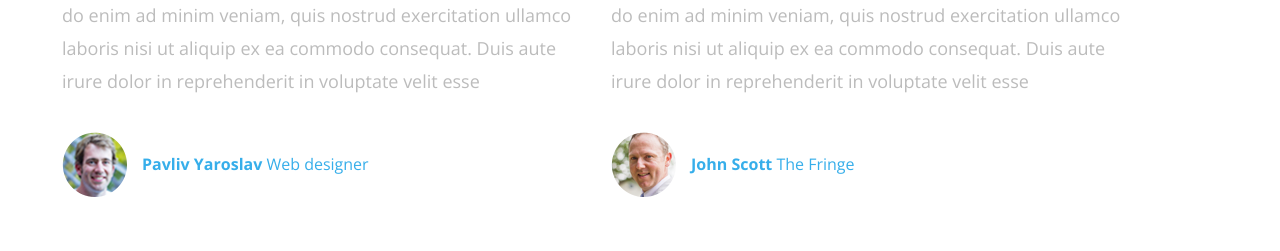
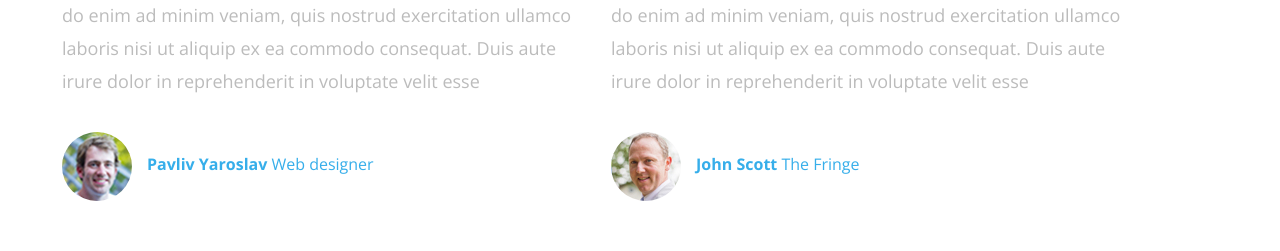
Before and after one commit to KseniyaBk/Project_3_Kseniya_Budnyak, a plain HTML site: page index.html in a window 1280 px wide. Shown: the part 2040-2291 px from the top of the page. Drawn offline with nearby package versions, Linux system fonts and the light colour scheme.

Commit message:
#5 fixed images form added border radius

```diff
--- a/css/style.css
+++ b/css/style.css
@@ -186,6 +186,7 @@ h2 a{
 }
 .client-pack .wrap img{
     float: left;
+    border-radius: 50%;
 }
 .client-pack .wrap p{
     float: left;
--- a/index.html
+++ b/index.html
@@ -58,7 +58,7 @@
                     reprehenderit in voluptate velit esse
                 </blockquote>
                 <div class="wrap">
-                    <img src="uploads/client_1.png" alt="photo_man">
+                    <img src="uploads/client_1.jpg" width="70" height="69" alt="photo_man">
                     <p class="client"><b>Pavliv Yaroslav</b> Web designer</p>
                 </div>
                 <div class="clear"></div>
@@ -70,7 +70,7 @@
                     reprehenderit in voluptate velit esse
                 </blockquote>
                 <div class="wrap">
-                    <img src="uploads/client_2.png" alt="photo_man">
+                    <img src="uploads/client_2.jpg" width="70" height="69" alt="photo_man">
                     <p class="client"><b>John Scott</b> The Fringe</p>
                 </div>
                 <div class="clear"></div>
```
Also changed, not shown: uploads/client_1.jpg (added), uploads/client_1.png (deleted), uploads/client_2.jpg (added), uploads/client_2.png (deleted).
